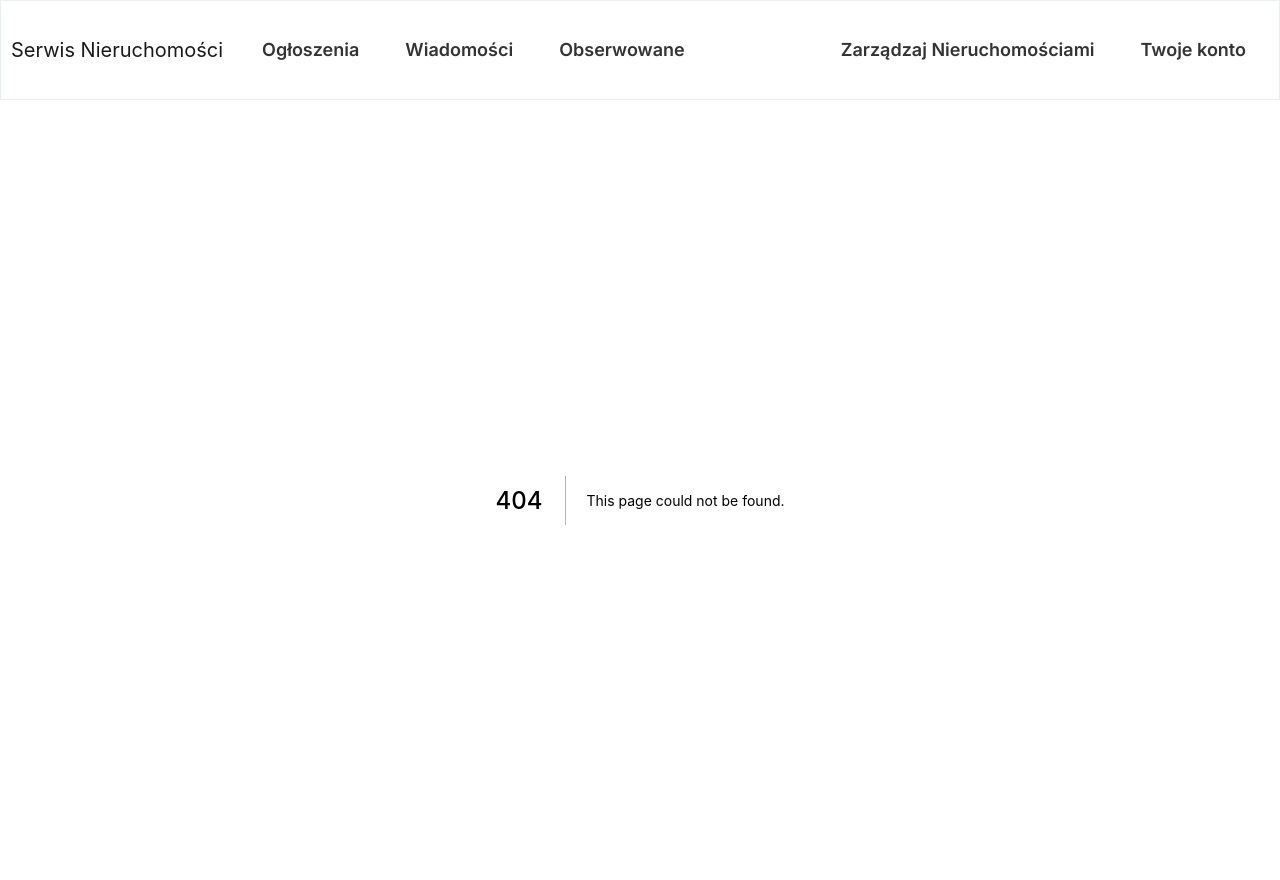
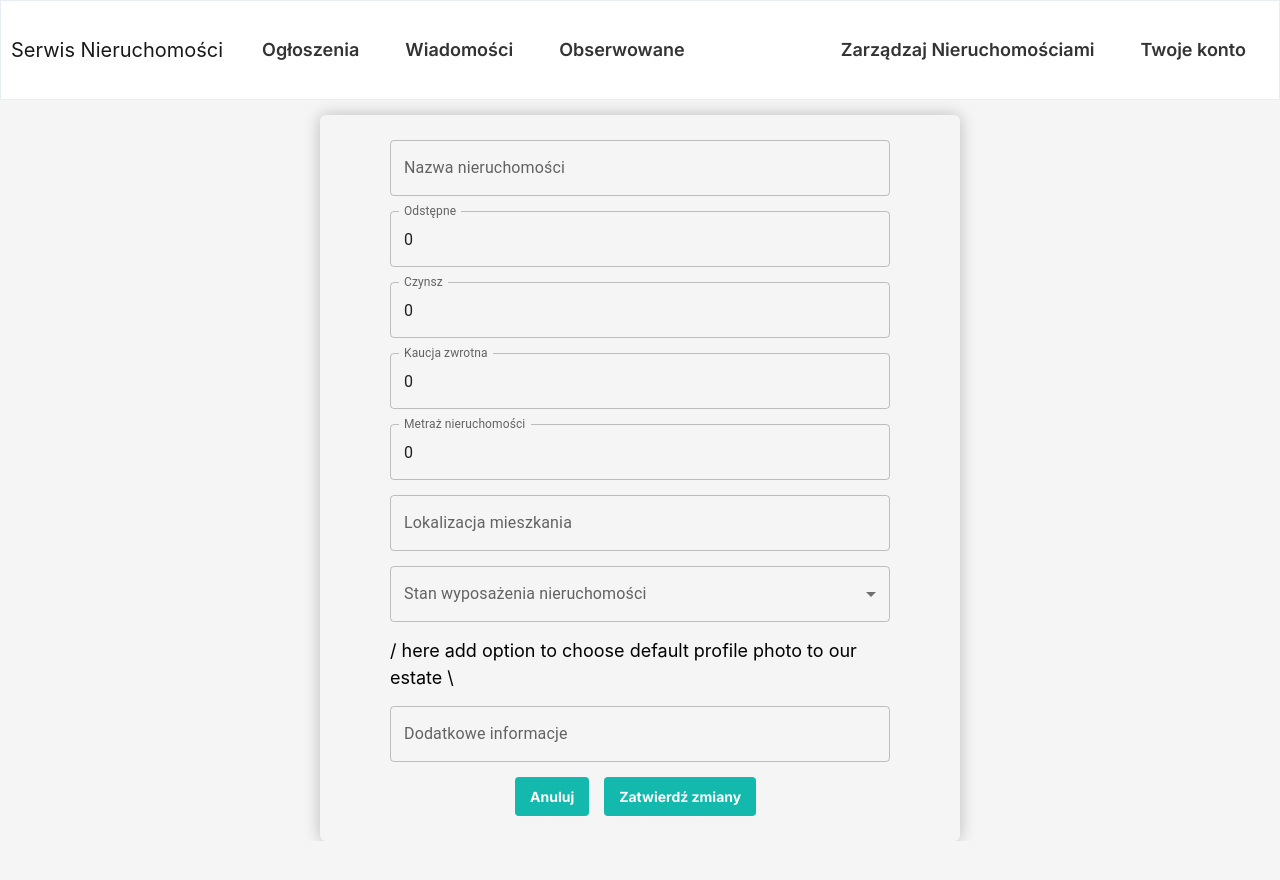
Before and after one commit to KrystianJanas/engineering-work, a Next.js app in the folder frontend/: page /management/estates/new in a window 1280 px wide. Before the commit this address had no page. Shown: the top 880 px of the page. After the commit the page ends 841 px from the top, so only its background shows below. Built offline with nearby package versions, Linux system fonts and the light colour scheme.

Commit message:
form - management / estates / new estate or edit existing estate

```diff
--- a/frontend/core/components/compounds/Announcement-Card/index.tsx
+++ b/frontend/core/components/compounds/Announcement-Card/index.tsx
@@ -89,7 +89,7 @@ export const AnnouncementCard = ({
         <Layout display="flex" direction="column" padding={[10, 15]}>
           <Layout flex={1}>{announcement.fee} PLN</Layout>
           <Layout display="flex" justifyContent="right">
-            {/* TODO: add possibility to add offert to observed */}
+            {/* TODO: new possibility to new offert to observed */}
             <button type="submit">
               <HeartIcon src="/heart.png" alt="heart" width={24} height={24} />
             </button>
--- /dev/null
+++ b/frontend/core/hooks/useForm.tsx
@@ -0,0 +1,43 @@
+import { useState } from 'react';
+
+export const useForm = <FormType,>( // ErrorType
+  initialState: FormType
+  // initialErrors: ErrorType,
+  // onSubmit: (data: FormType) => void
+  // onValidate: (data: FormType) => ErrorType
+) => {
+  const [formData, setFormData] = useState(initialState);
+  // const [errors, setErrors] = useState(initialErrors);
+
+  const handleChange = (key: string, value: any) => {
+    setFormData((prev: any) => ({
+      ...prev,
+      [key]: value,
+    }));
+  };
+
+  // const handleSubmit = (e: FormEvent<HTMLFormElement>) => {
+  //   e.preventDefault();
+  //   // const validationErrors = onValidate(formData);
+  //   // setErrors(validationErrors);
+  //   // if (Object.keys(validationErrors).length === 0) {
+  //   onSubmit(formData);
+  //   // }
+  // };
+
+  // const handleClickSubmit = () => {
+  //   // const validationErrors = onValidate(formData);
+  //   // setErrors(validationErrors);
+  //   // if (Object.keys(validationErrors).length === 0) {
+  //   onSubmit(formData);
+  //   // }
+  // };
+
+  return {
+    // errors,
+    formData,
+    handleChange,
+    // handleSubmit,
+    // handleClickSubmit,
+  };
+};
--- a/frontend/core/styles/colors.tsx
+++ b/frontend/core/styles/colors.tsx
@@ -6,6 +6,7 @@ export const colorsStyles = css`
     --button-background: #12b9ac;
 
     --background-white: #ffffff;
+    --background-grey: #e9e9e9;
 
     --text-black: #1a202c;
     --text-grey: #90a3bf;
--- a/frontend/modules/management-announcements/announcements/components/announcements.tsx
+++ b/frontend/modules/management-announcements/announcements/components/announcements.tsx
@@ -1,3 +1,5 @@
+import Link from 'next/link';
+
 import { AddButton } from '~/components/compounds/AddButton/components/add-button';
 import { Layout } from '~/components/molecules/layout';
 
@@ -11,7 +13,9 @@ export const ManagementAnnouncements = ({
   return (
     <Layout>
       <Layout display="flex" justifyContent="right">
-        <AddButton />
+        <Link href="/management/estates/new" passHref>
+          <AddButton />
+        </Link>
       </Layout>
       <Layout display="flex" wrap="wrap" justifyContent="center">
         {optionsAnnouncements.map((option) => (
--- /dev/null
+++ b/frontend/modules/management/new/components/index.ts
@@ -0,0 +1 @@
+export * from './new';
--- /dev/null
+++ b/frontend/modules/management/new/components/new.tsx
@@ -0,0 +1,153 @@
+import { MenuItem, TextField } from '@mui/material';
+import Link from 'next/link';
+
+import { Button } from '~/components/compounds/Button';
+import { Layout } from '~/components/molecules/layout';
+import { useForm } from '~/hooks/useForm';
+
+import { EstateFormInitialState, TypesEstates } from '../new.constants';
+import { NewManagemenetEstates } from '../new.types';
+
+//   estate,
+//   onSubmit
+export const ManagementEstatesForm = ({
+  estate,
+  onSubmit,
+}: NewManagemenetEstates) => {
+  const { handleChange, formData } = useForm(estate || EstateFormInitialState);
+
+  return (
+    <Layout display="flex" justifyContent="center" marginTop={15}>
+      <Layout
+        borderRadius="6px"
+        width={640}
+        display="flex"
+        justifyContent="center"
+        boxShadow="0 0 16px rgba(0, 0, 0, 0.24)"
+        padding={[25]}
+        wrap="wrap"
+        gap="15px"
+      >
+        <Layout width={500}>
+          <TextField
+            id="outlined-basic"
+            label="Nazwa nieruchomości"
+            variant="outlined"
+            fullWidth
+            value={formData.name}
+            onChange={(e) => handleChange('name', e.target.value)}
+            size="medium"
+          />
+        </Layout>
+        <Layout width={500}>
+          <TextField
+            id="outlined-basic"
+            type="number"
+            label="Odstępne"
+            variant="outlined"
+            fullWidth
+            value={formData.price}
+            onChange={(e) => handleChange('price', e.target.value)}
+            size="medium"
+          />
+        </Layout>
+        <Layout width={500}>
+          <TextField
+            id="outlined-basic"
+            type="number"
+            label="Czynsz"
+            variant="outlined"
+            fullWidth
+            value={formData.fee}
+            onChange={(e) => handleChange('fee', e.target.value)}
+            size="medium"
+          />
+        </Layout>
+        <Layout width={500}>
+          <TextField
+            id="outlined-basic"
+            type="number"
+            label="Kaucja zwrotna"
+            variant="outlined"
+            fullWidth
+            value={formData.caution}
+            onChange={(e) => handleChange('caution', e.target.value)}
+            size="medium"
+          />
+        </Layout>
+        <Layout width={500}>
+          <TextField
+            id="outlined-basic"
+            type="number"
+            label="Metraż nieruchomości"
+            variant="outlined"
+            fullWidth
+            value={formData.size}
+            onChange={(e) => handleChange('size', e.target.value)}
+            size="medium"
+          />
+        </Layout>
+        <Layout width={500}>
+          <TextField
+            id="outlined-basic"
+            label="Lokalizacja mieszkania"
+            variant="outlined"
+            fullWidth
+            value={formData.location}
+            onChange={(e) => handleChange('location', e.target.value)}
+            size="medium"
+          />
+        </Layout>
+        <Layout width={500}>
+          <TextField
+            id="outlined-select-currency"
+            select
+            label="Stan wyposażenia nieruchomości"
+            value={formData.type}
+            onChange={(e) => handleChange('type', e.target.value)}
+            fullWidth
+            size="medium"
+          >
+            {TypesEstates.map((option) => (
+              <MenuItem key={option.value} value={option.value}>
+                {option.label}
+              </MenuItem>
+            ))}
+          </TextField>
+        </Layout>
+        <Layout width={500}>
+          / here add option to choose default profile photo to our estate \
+        </Layout>
+        <Layout width={500}>
+          <TextField
+            id="filled-multiline-flexible"
+            label="Dodatkowe informacje"
+            variant="outlined"
+            maxRows={4}
+            fullWidth
+            multiline
+            value={formData.information}
+            onChange={(e) => handleChange('information', e.target.value)}
+            size="medium"
+          />
+        </Layout>
+        <Layout width={250} display="flex" wrap="wrap" gap="15px">
+          <Link
+            href={{
+              pathname: `/management`,
+            }}
+            passHref
+          >
+            <a>
+              <Button text="Anuluj" onSubmit={() => null} />
+            </a>
+          </Link>
+          <Button
+            text="Zatwierdź zmiany"
+            onSubmit={() => (onSubmit ? onSubmit(formData) : null)}
+          />
+        </Layout>
+      </Layout>
+    </Layout>
+  );
+};
--- /dev/null
+++ b/frontend/modules/management/new/new.constants.ts
@@ -0,0 +1,31 @@
+export const EstateFormInitialState = {
+  name: '',
+  price: 0,
+  fee: 0,
+  caution: 0,
+  size: 0,
+  location: '',
+  photo_url: '',
+  date: '',
+  type: '',
+  information: '',
+};
+
+export const TypesEstates = [
+  {
+    value: 'Stan deweloperski',
+    label: 'Stan deweloperski',
+  },
+  {
+    value: 'Mieszkanie umeblowane',
+    label: 'Mieszkanie umeblowane',
+  },
+  {
+    value: 'Mieszkanie nieumeblowane',
+    label: 'Mieszkanie nieumeblowane',
+  },
+  {
+    value: 'Mieszkanie częściowo wyposażone',
+    label: 'Mieszkanie częściowo wyposażone',
+  },
+];
--- a/frontend/package.json
+++ b/frontend/package.json
@@ -15,8 +15,9 @@
     "prepare": "cd .. && husky install frontend-husky/.husky"
   },
   "dependencies": {
-    "@emotion/react": "^11.8.2",
-    "@emotion/styled": "^11.8.1",
+    "@emotion/react": "^11.10.5",
+    "@emotion/styled": "^11.10.5",
+    "@mui/material": "^5.10.15",
     "axios": "^0.27.2",
     "bootstrap": "^5.2.1",
     "bootstrap-icons": "^1.9.1",
--- /dev/null
+++ b/frontend/pages/management/estates/new/index.tsx
@@ -0,0 +1,12 @@
+import { ManagementEstatesForm } from '../../../../modules/management/new/components';
+
+export const ManagementEstatesAddPage = () => {
+  return (
+    <ManagementEstatesForm
+      onSubmit={(data) => {
+        console.log(data);
+      }}
+    />
+  );
+};
+export default ManagementEstatesAddPage;
```
Also changed, not shown: frontend/modules/management/new/new.types.ts (added, +17 -0 lines), 1 other file (tests, documents, lock files or other folders).
